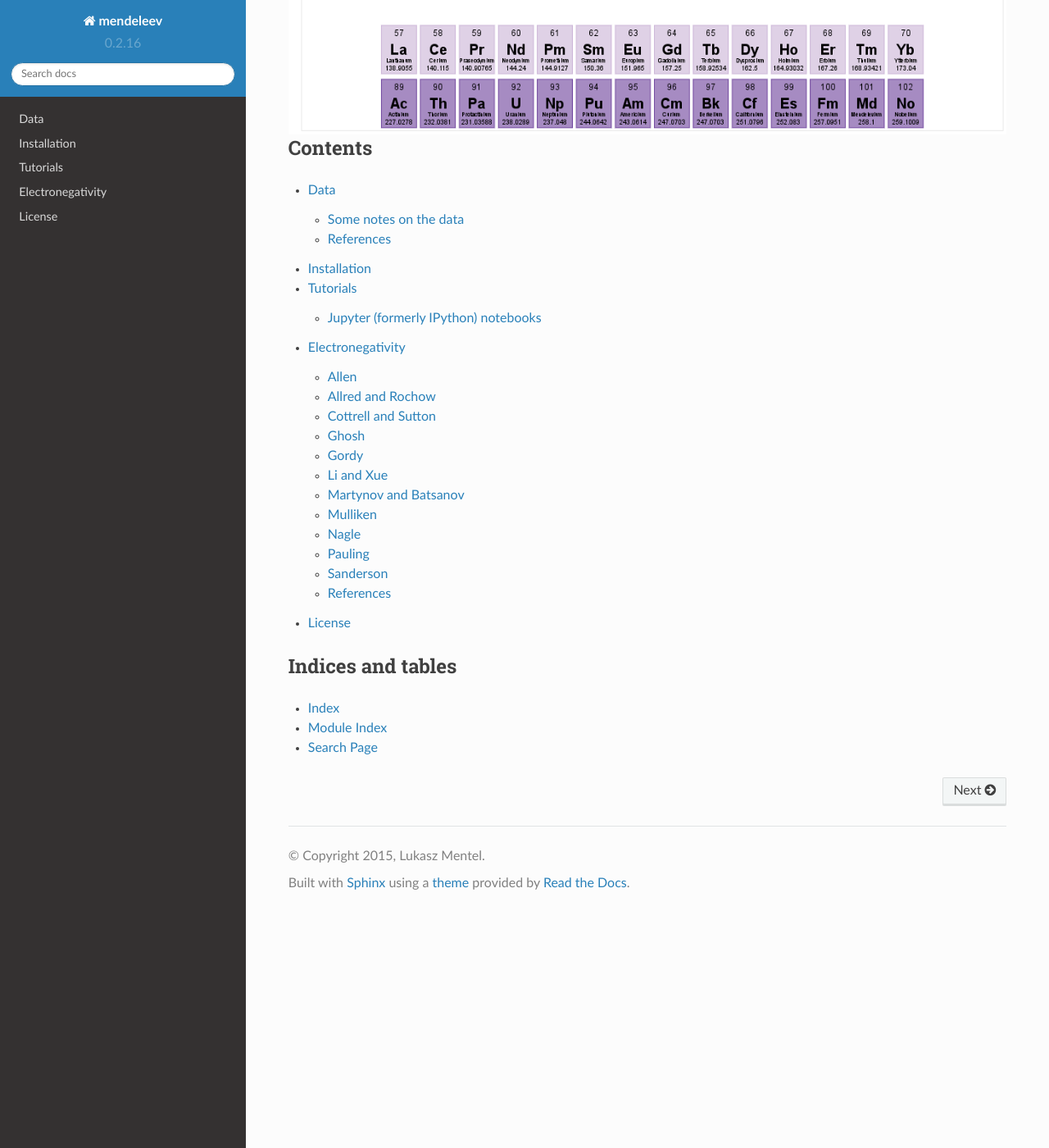
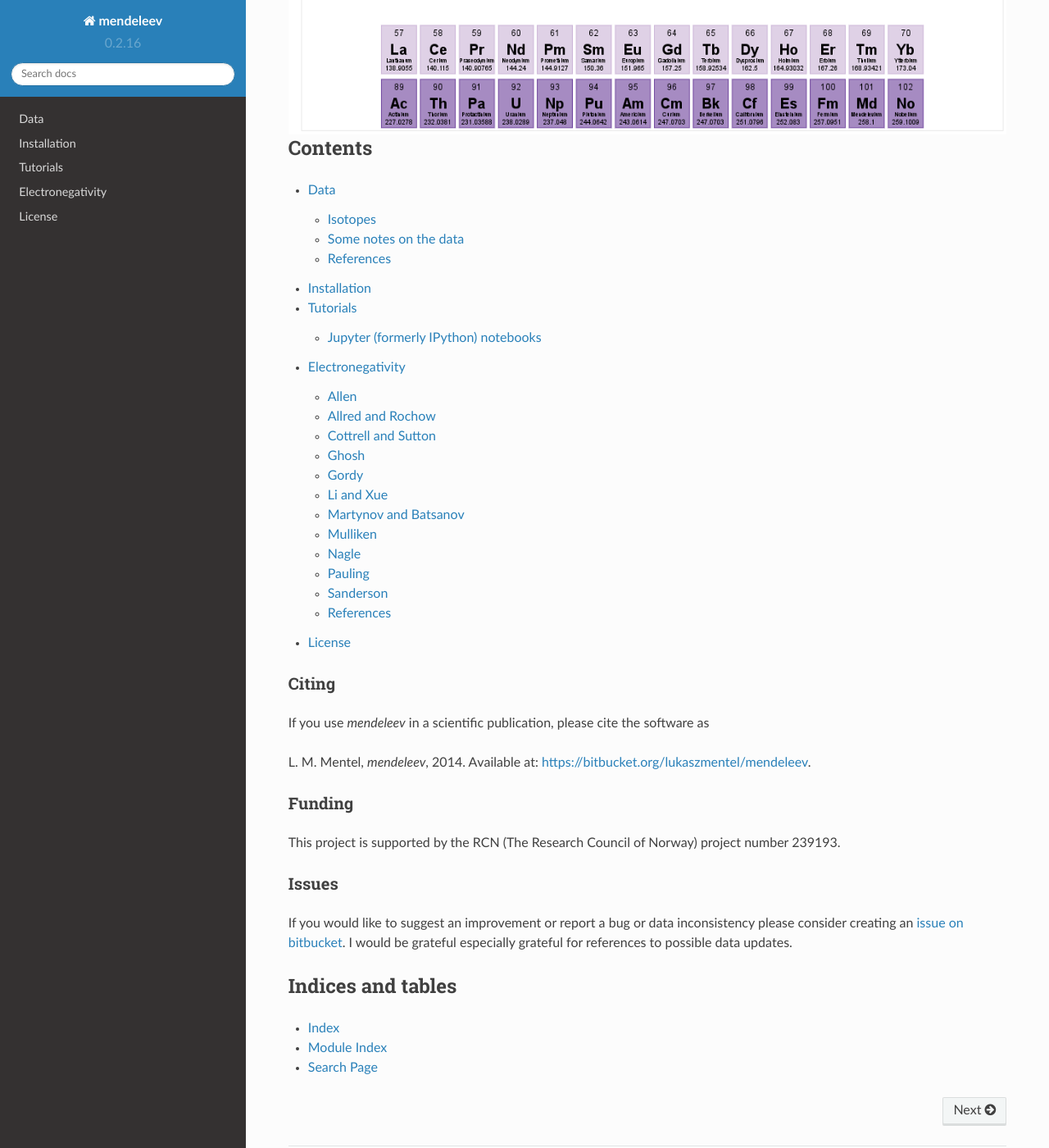
Before and after one commit to lmmentel/mendeleev, a Sphinx documentation site: the page built from docs/source/index.rst, in a window 1280 px wide and 1400 px high, scrolled down 719 px. Shown: the whole window at 82% size. Built offline with Sphinx 7.4.7 and the Read the Docs theme 2.0.0, drawn with Linux system fonts in a browser that asks for light colours; pages that are not in the unit, such as notebooks, are missing from menus.

Commit message:
updated the docs

```diff
--- a/docs/source/conf.py
+++ b/docs/source/conf.py
@@ -57,7 +57,8 @@ sys.path.insert(0, os.path.abspath(os.path.basename(module_dir)))
 # coming with Sphinx (named 'sphinx.ext.*') or your custom ones.
 extensions = ['sphinx.ext.autodoc', 'sphinx.ext.intersphinx', 'sphinx.ext.todo',
               'sphinx.ext.autosummary', 'sphinx.ext.viewcode', 'sphinx.ext.coverage',
-              'sphinx.ext.doctest', 'sphinx.ext.ifconfig']
+              'sphinx.ext.doctest', 'sphinx.ext.ifconfig', 'sphinx.ext.mathbase',
+              'sphinx.ext.mathjax']
 
 # Add any paths that contain templates here, relative to this directory.
 templates_path = ['_templates']
--- a/docs/source/index.rst
+++ b/docs/source/index.rst
@@ -28,6 +28,31 @@ Contents
    License <license_link>
 
 
+******
+Citing
+******
+
+If you use *mendeleev* in a scientific publication, please cite the software as
+
+|    L. M. Mentel, *mendeleev*, 2014. Available at: `https://bitbucket.org/lukaszmentel/mendeleev <https://bitbucket.org/lukaszmentel/mendeleev>`_.
+
+
+
+*******
+Funding
+*******
+
+This project is supported by the RCN (The Research Council of Norway) project
+number 239193.
+
+******
+Issues
+******
+
+If you would like to suggest an improvement or report a bug or data inconsistency please consider creating an
+`issue on bitbucket <https://bitbucket.org/lukaszmentel/mendeleev/issues>`_.
+I would be grateful especially grateful for references to possible data updates.
+
 Indices and tables
 ==================
 
```
Also changed, not shown: docs/source/data.rst (+25 -1 lines).
